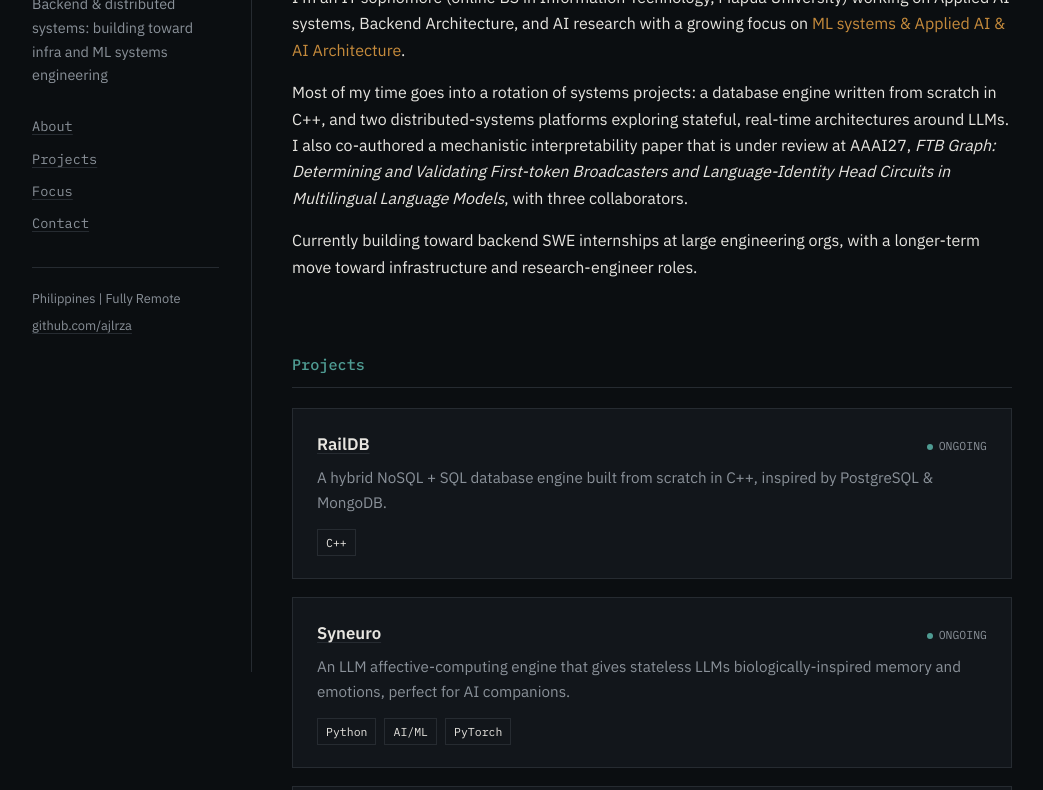
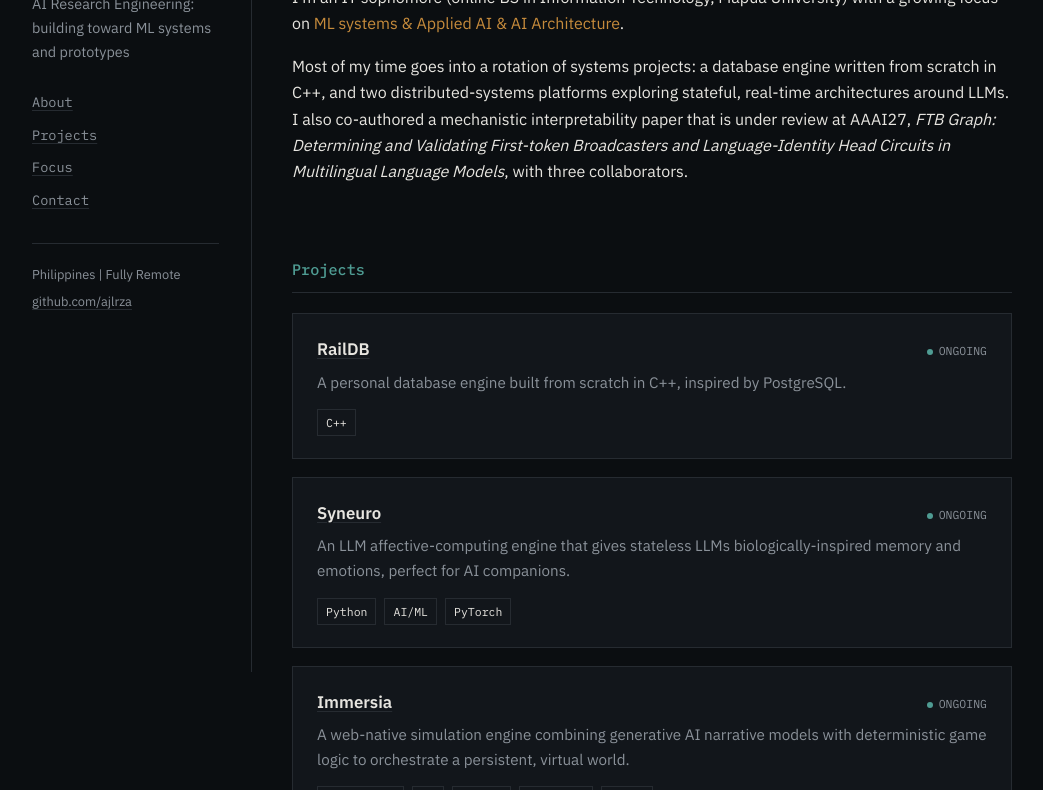
Before and after one commit to ajlrza/ajlrza.github.io, a plain HTML site: page index.html in a window 1280 px wide. Shown: the part 128-918 px from the top of the page, without its empty margins (98-1141 px from the left). Drawn offline with Linux system fonts and the light colour scheme.

Commit message:
Update index.html

```diff
--- a/index.html
+++ b/index.html
@@ -247,7 +247,7 @@
 
   <aside class="sidebar">
     <h1>Anjelo Jann Laroza<span class="cursor" aria-hidden="true"></span></h1>
-    <p class="role">Backend &amp; distributed systems: building toward infra and ML systems engineering</p>
+    <p class="role">AI Research Engineering: building toward ML systems and prototypes</p>
     <nav aria-label="Section navigation">
       <a href="#about">About</a>
       <a href="#projects">Projects</a>
@@ -264,9 +264,8 @@
 
     <section id="about">
       <h2>About</h2>
-      <p>I'm an IT sophomore (online BS in Information Technology, Mapúa University) working on Applied AI systems, Backend Architecture, and AI research with a growing focus on <span class="highlight">ML systems &amp; Applied AI &amp; AI Architecture</span>.</p>
+      <p>I'm an IT sophomore (online BS in Information Technology, Mapúa University) with a growing focus on <span class="highlight">ML systems &amp; Applied AI &amp; AI Architecture</span>.</p>
       <p>Most of my time goes into a rotation of systems projects: a database engine written from scratch in C++, and two distributed-systems platforms exploring stateful, real-time architectures around LLMs. I also co-authored a mechanistic interpretability paper that is under review at AAAI27, <em>FTB Graph: Determining and Validating First-token Broadcasters and Language-Identity Head Circuits in Multilingual Language Models</em>, with three collaborators.</p>
-      <p>Currently building toward backend SWE internships at large engineering orgs, with a longer-term move toward infrastructure and research-engineer roles.</p>
     </section>
 
     <section id="projects">
@@ -277,7 +276,7 @@
           <h3><a href="https://www.github.com/ajlrza/RailDB" target="_blank" rel="noopener">RailDB</a></h3>
           <span class="status"><span class="dot"></span>ONGOING</span>
         </div>
-        <p>A hybrid NoSQL + SQL database engine built from scratch in C++, inspired by PostgreSQL &amp; MongoDB.</p>
+        <p>A personal database engine built from scratch in C++, inspired by PostgreSQL.</p>
         <div class="stack"><span>C++</span></div>
       </div>
 
@@ -317,7 +316,7 @@
 
     <section id="Roles">
       <h2>Roles</h2>
-        <span>Software Engineer, AI Engineer, Researcher</span>
+        <span>AI Software Engineer Intern, AI Research Engineer Intern, Research Intern</span>
     </section>
 
     <section id="contact">
```
